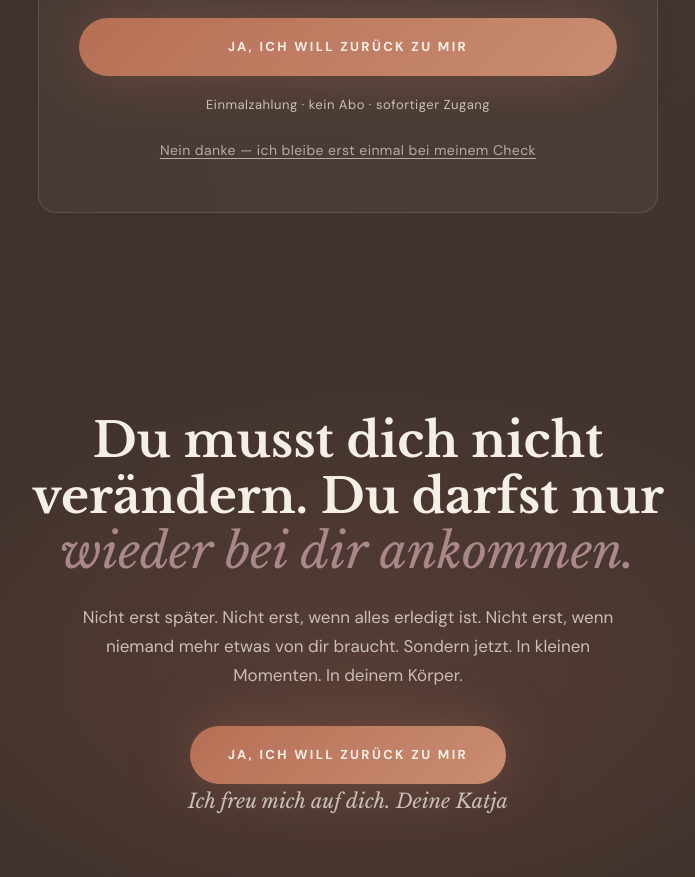
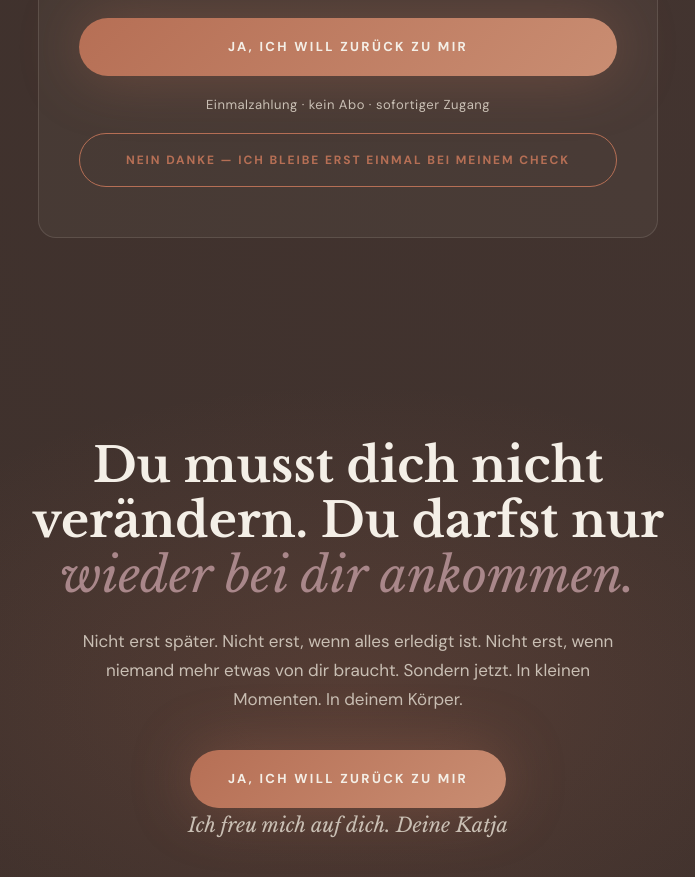
Before and after one commit to katjajung006-sketch/claude-workspace, a plain HTML site: page netlify-deploy/angebot.html in a window 1280 px wide. Shown: the part 4680-5557 px from the top of the page, without its empty margins (292-987 px from the left). Drawn offline with nearby package versions, Linux system fonts and the light colour scheme.

Commit message:
Auto-save: 2026-05-30 19:25

```diff
--- a/netlify-deploy/angebot.html
+++ b/netlify-deploy/angebot.html
@@ -315,6 +315,7 @@
   .offer-card li:last-child { border-bottom: none; }
   .offer-card li::before { content: '✦'; color: var(--accent); flex-shrink: 0; }
   .offer-card .btn { width: 100%; text-align: center; }
+  .offer-card .btn-ghost { display: block; width: 100%; text-align: center; box-sizing: border-box; margin-top: 16px; }
   .offer-card .reassure {
     text-align: center;
     font-size: 13px;
@@ -521,7 +522,7 @@
         </ul>
         <a href="https://www.katjajung.com/minikurs1" class="btn">Ja, ich will zurück zu mir</a>
         <p class="reassure">Einmalzahlung · kein Abo · sofortiger Zugang</p>
-        <a href="https://www.katjajung.com/danke1" class="skip">Nein danke — ich bleibe erst einmal bei meinem Check</a>
+        <a href="https://www.katjajung.com/danke1" class="btn-ghost">Nein danke — ich bleibe erst einmal bei meinem Check</a>
       </div>
     </div>
   </section>
```
